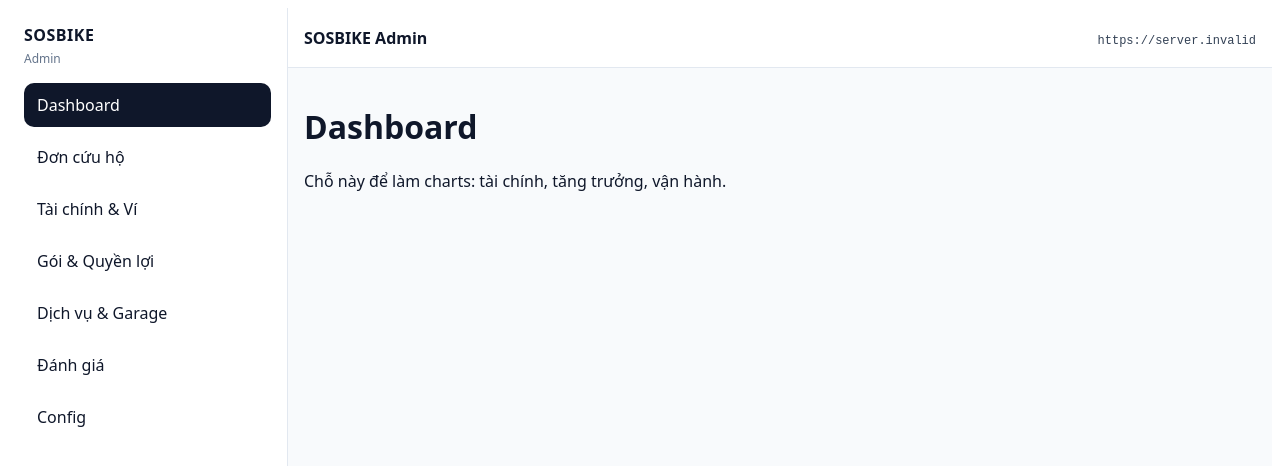
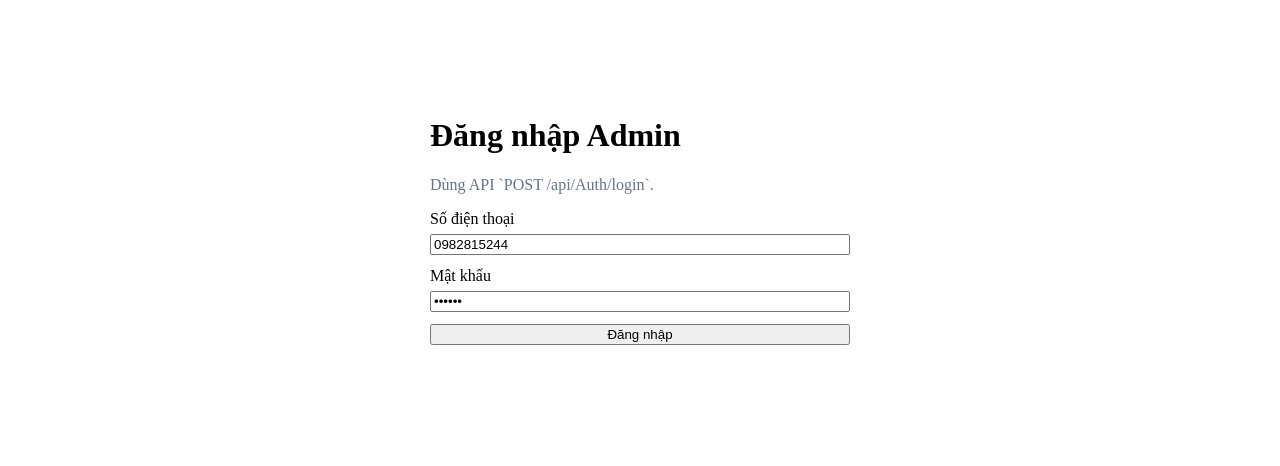
Before and after one commit to MinhTuan1804/sosbike-admin-react, a React (Vite) app: page /login in a window 1280 px wide. Before the commit this address led to /dashboard. Shown: the top 466 px of the page. Built offline with nearby package versions, Linux system fonts and the light colour scheme; no server answers.

Commit message:
Add auth flow and env example

```diff
--- a/src/app/App.tsx
+++ b/src/app/App.tsx
@@ -7,10 +7,14 @@ import { MembershipPage } from "../features/membership/MembershipPage";
 import { ServicesGaragesPage } from "../features/services/ServicesGaragesPage";
 import { ReviewsPage } from "../features/reviews/ReviewsPage";
 import { ConfigPage } from "../features/config/ConfigPage";
+import { LoginPage } from "../features/auth/LoginPage";
+import { RequireAuth } from "../features/auth/RequireAuth";
 
 export function App() {
   return (
     <Routes>
+      <Route path="/login" element={<LoginPage />} />
+      <Route element={<RequireAuth />}>
         <Route element={<AppShell />}>
           <Route path="/" element={<Navigate to="/dashboard" replace />} />
           <Route path="/dashboard" element={<DashboardPage />} />
@@ -21,6 +25,7 @@ export function App() {
           <Route path="/reviews" element={<ReviewsPage />} />
           <Route path="/config" element={<ConfigPage />} />
         </Route>
+      </Route>
       <Route path="*" element={<Navigate to="/dashboard" replace />} />
     </Routes>
   );
--- a/src/app/AppShell.tsx
+++ b/src/app/AppShell.tsx
@@ -1,5 +1,6 @@
 import { NavLink, Outlet } from "react-router-dom";
 import "./shell.css";
+import { clearAccessToken } from "../features/auth/authStorage";
 
 const navItems: Array<{ to: string; label: string }> = [
   { to: "/dashboard", label: "Dashboard" },
@@ -36,6 +37,15 @@ export function AppShell() {
           <div className="topbar__title">SOSBIKE Admin</div>
           <div className="topbar__meta">
             <code>{import.meta.env.VITE_API_BASE_URL ?? "(no VITE_API_BASE_URL)"}</code>
+            <button
+              style={{ marginLeft: 12 }}
+              onClick={() => {
+                clearAccessToken();
+                window.location.href = "/login";
+              }}
+            >
+              Đăng xuất
+            </button>
           </div>
         </header>
         <div className="content">
--- /dev/null
+++ b/src/features/auth/LoginPage.tsx
@@ -0,0 +1,53 @@
+import { FormEvent, useState } from "react";
+import { useNavigate } from "react-router-dom";
+import { loginWithPassword } from "./authApi";
+import { setAccessToken } from "./authStorage";
+
+export function LoginPage() {
+  const navigate = useNavigate();
+  const [phoneNumber, setPhoneNumber] = useState("0982815244");
+  const [password, setPassword] = useState("123456");
+  const [error, setError] = useState<string | null>(null);
+  const [loading, setLoading] = useState(false);
+
+  async function onSubmit(e: FormEvent) {
+    e.preventDefault();
+    setError(null);
+    setLoading(true);
+    try {
+      const data = await loginWithPassword(phoneNumber.trim(), password);
+      setAccessToken(data.accessToken);
+      navigate("/dashboard");
+    } catch (err) {
+      setError(err instanceof Error ? err.message : "Login failed");
+    } finally {
+      setLoading(false);
+    }
+  }
+
+  return (
+    <div style={{ maxWidth: 420, margin: "80px auto", padding: 16 }}>
+      <h1>Đăng nhập Admin</h1>
+      <p style={{ color: "#64748b" }}>Dùng API `POST /api/Auth/login`.</p>
+
+      <form onSubmit={onSubmit} style={{ display: "grid", gap: 12 }}>
+        <label style={{ display: "grid", gap: 6 }}>
+          <span>Số điện thoại</span>
+          <input value={phoneNumber} onChange={(e) => setPhoneNumber(e.target.value)} />
+        </label>
+        <label style={{ display: "grid", gap: 6 }}>
+          <span>Mật khẩu</span>
+          <input type="password" value={password} onChange={(e) => setPassword(e.target.value)} />
+        </label>
+        <button type="submit" disabled={loading}>
+          {loading ? "Đang đăng nhập..." : "Đăng nhập"}
+        </button>
+        {error ? (
+          <div style={{ color: "crimson" }}>
+            <strong>Lỗi:</strong> {error}
+          </div>
+        ) : null}
+      </form>
+    </div>
+  );
+}
--- /dev/null
+++ b/src/features/auth/RequireAuth.tsx
@@ -0,0 +1,9 @@
+import { Navigate, Outlet, useLocation } from "react-router-dom";
+import { getAccessToken } from "./authStorage";
+
+export function RequireAuth() {
+  const token = getAccessToken();
+  const location = useLocation();
+  if (!token) return <Navigate to="/login" replace state={{ from: location.pathname }} />;
+  return <Outlet />;
+}
--- /dev/null
+++ b/src/features/auth/authApi.ts
@@ -0,0 +1,23 @@
+import { z } from "zod";
+import { http } from "../../shared/http";
+
+const LoginResponseSchema = z.object({
+  accessToken: z.string(),
+  refreshToken: z.string().optional(),
+  accessTokenExpiry: z.string().optional(),
+  user: z
+    .object({
+      userID: z.string(),
+      fullName: z.string(),
+      phoneNumber: z.string(),
+      userType: z.string()
+    })
+    .optional()
+});
+
+export type LoginResponse = z.infer<typeof LoginResponseSchema>;
+
+export async function loginWithPassword(phoneNumber: string, password: string) {
+  const resp = await http.post("/Auth/login", { phoneNumber, password });
+  return LoginResponseSchema.parse(resp.data);
+}
--- /dev/null
+++ b/src/features/auth/authStorage.ts
@@ -0,0 +1,13 @@
+const KEY = "sosbike_admin_access_token_v1";
+
+export function getAccessToken(): string | null {
+  return localStorage.getItem(KEY);
+}
+
+export function setAccessToken(token: string) {
+  localStorage.setItem(KEY, token);
+}
+
+export function clearAccessToken() {
+  localStorage.removeItem(KEY);
+}
--- a/src/shared/http.ts
+++ b/src/shared/http.ts
@@ -1,5 +1,15 @@
 import axios from "axios";
+import { getAccessToken } from "../features/auth/authStorage";
 
 export const http = axios.create({
   baseURL: import.meta.env.VITE_API_BASE_URL
 });
+
+http.interceptors.request.use((config) => {
+  const token = getAccessToken();
+  if (token) {
+    config.headers = config.headers ?? {};
+    config.headers.Authorization = `Bearer ${token}`;
+  }
+  return config;
+});
```
Also changed, not shown: 2 other files (tests, documents, lock files or other folders). Lines whose indentation alone changed are shown as unchanged.
